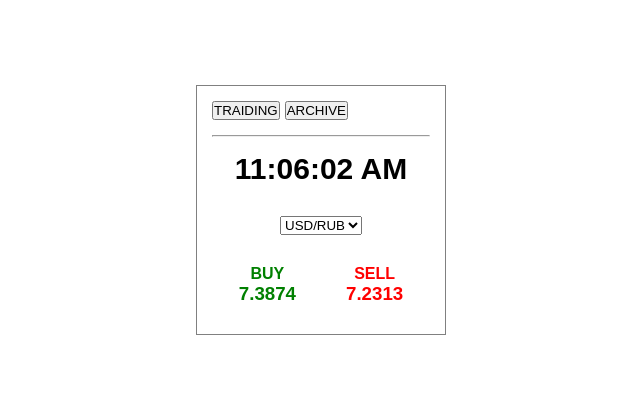
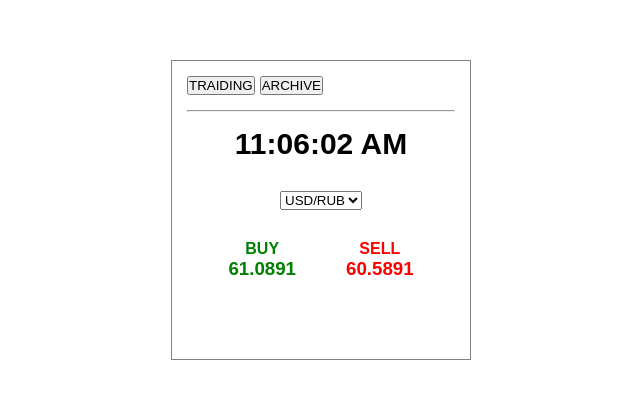
Before and after one commit to tacticSugar/ntpro_test, a React (Create React App) app: page / in a window 1280 px wide. Shown: the part 190-588 px from the top of the page, without its empty margins (319-959 px from the left). Built offline with nearby package versions, Linux system fonts and the light colour scheme.

Commit message:
add some types and coreected logic

```diff
--- a/src/App.scss
+++ b/src/App.scss
@@ -16,8 +16,8 @@
 }
 
 .container {
-  min-width: 250px;
-  min-height: 250px;
+  min-width: 300px;
+  min-height: 300px;
   padding: 15px;
 
   display: flex;
--- a/src/App.tsx
+++ b/src/App.tsx
@@ -3,25 +3,14 @@ import Traiding from './components/Traiding/Traiding'
 import Archive from './components/Archive/Archive'
 
 import './App.scss'
-
-const options = [
-  { label: 'USD/RUB', value: 'USD/RUB' },
-  { label: 'USD/CAD', value: 'USD/CAD' },
-  { label: 'EUR/CAD', value: 'EUR/CAD' },
-  { label: 'EUR/RUB', value: 'EUR/RUB' },
-]
+import { configuration } from './configuration'
+import { Modal } from './components/Modal/Modal'
 
 export default function App() {
   const [activeContent, setActiveContent] = useState('traiding')
-  const [price, setPrice] = useState((Math.random() * 10).toFixed(2))
   const [archiveList, setArchiveList] = useState([])
-  const [activePair, setActivePair] = useState('USD/RUB')
 
-  useEffect(() => {
-    setInterval(() => {
-      setPrice((Math.random() * 10).toFixed(4))
-    }, 5000)
-  }, [])
+  function addNewOrder() {}
 
   return (
     <div className="app">
@@ -32,13 +21,7 @@ export default function App() {
         </div>
         <hr />
         {activeContent === 'traiding' ? (
-          <Traiding
-            price={price}
-            options={options}
-            activePair={activePair}
-            setActivePair={setActivePair}
-            setArchiveList={setArchiveList}
-          />
+          <Traiding setArchiveList={setArchiveList} />
         ) : (
           <Archive archiveList={archiveList} />
         )}
--- a/src/components/Archive/Archive.tsx
+++ b/src/components/Archive/Archive.tsx
@@ -6,7 +6,7 @@ export default function Archive({ archiveList }) {
   return (
     <table className="table">
       <tr>
-        <th>Side</th>
+        <th>Order</th>
         <th>Price</th>
         <th>Instrument</th>
         <th>Volume</th>
@@ -15,11 +15,13 @@ export default function Archive({ archiveList }) {
       <tbody>
         {archiveList.map((el) => (
           <tr>
-            <td className={el.side === 'buy' ? 'green' : 'red'}>{el.side}</td>
+            <td className={el.side === 'buy' ? 'green' : 'red'}>
+              {el.side.toString().toUpperCase()}
+            </td>
             <td>{el.price}</td>
             <td>{el.instrument}</td>
             <td>{el.volume}</td>
-            <td>{dayjs(el.time).format('YYYY.M.D H:mm:s.sss')}</td>
+            <td>{dayjs(el.time).format('YYYY.MM.DD H:mm:s.sss')}</td>
           </tr>
         ))}
       </tbody>
--- /dev/null
+++ b/src/components/Input/Input.tsx
@@ -0,0 +1,21 @@
+import React from 'react'
+
+type InputProps = {
+  value: string
+  onChange: (value: string) => void
+}
+
+export default function Input(props: InputProps) {
+  function handleChange(e: React.ChangeEvent<HTMLInputElement>) {
+    props.onChange(e.target.value.replace(/[\D]/, ''))
+  }
+
+  return (
+    <div>
+      <label>
+        Volume
+        <input value={props.value} onChange={handleChange} />
+      </label>
+    </div>
+  )
+}
--- a/src/components/Price/Price.scss
+++ b/src/components/Price/Price.scss
@@ -1,7 +1,9 @@
 .green {
   color: green;
+  cursor: pointer;
 }
 
 .red {
   color: red;
+  cursor: pointer;
 }
--- a/src/components/Price/Price.tsx
+++ b/src/components/Price/Price.tsx
@@ -1,7 +1,23 @@
-import { useEffect, useState } from 'react'
 import './Price.scss'
 
-export default function Price({ type, price, setOrderValues, setIsOpen }) {
+export type OrderValues = {
+  type: 'buy' | 'sell'
+  price: number
+}
+
+type PriceProps = {
+  type: 'buy' | 'sell'
+  setOrderValues: (values: OrderValues) => void
+  setIsOpen: (value: boolean) => void
+  price: number
+}
+
+export default function Price({
+  type,
+  price,
+  setOrderValues,
+  setIsOpen,
+}: PriceProps) {
   const clickToPrice = () => {
     setOrderValues({ type, price })
     setIsOpen(true)
@@ -11,7 +27,7 @@ export default function Price({ type, price, setOrderValues, setIsOpen }) {
       className={`${type === 'buy' ? 'green' : 'red'}`}
       onClick={clickToPrice}
     >
-      <b>{type === 'buy' ? 'BUY' : 'SELL'}</b>
+      <b>{type.toUpperCase()}</b>
       <h3>{price}</h3>
     </div>
   )
--- a/src/components/Select/Select.tsx
+++ b/src/components/Select/Select.tsx
@@ -1,8 +1,8 @@
 export default function Select({ options, activePair, setActivePair }) {
   return (
     <select onChange={(e) => setActivePair(e.target.value)} value={activePair}>
-      {options.map((el) => (
-        <option value={el.value}>{el.label}</option>
+      {options.map((option) => (
+        <option value={option}>{option}</option>
       ))}
     </select>
   )
--- a/src/components/Traiding/Traiding.tsx
+++ b/src/components/Traiding/Traiding.tsx
@@ -6,24 +6,76 @@ import Clock from '../Clock/Clock'
 import { Modal } from '../Modal/Modal'
 import Price from '../Price/Price'
 import Select from '../Select/Select'
+import Input from '../Input/Input'
+import { configuration } from '../../configuration'
 
-export default function Traiding({
-  price,
-  activePair,
-  setArchiveList,
-  setActivePair,
-  options,
-}) {
+export type Order = {
+  side: 'buy' | 'sell'
+  price: number
+  instrument: keyof typeof configuration
+  volume: number
+  time: Date
+}
+
+type TraidingProps = {
+  addNewOrder: (order: Order) => void
+}
+
+const options = Object.keys(configuration) as Array<keyof typeof configuration>
+
+export default function Traiding(props: TraidingProps) {
+  const { addNewOrder } = props
+
+  const [activePair, setActivePair] = useState(options[0])
+
+  const { min, max } = configuration[activePair]
+
+  const [price, setPrice] = useState(randomIntFromInterval(min, max).toFixed(4))
+  const [volume, setVolume] = useState('')
   const [isOpen, setIsOpen] = useState(false)
   const [orderValues, setOrderValues] = useState({ type: '', price: '' })
-  const [volume, setVolume] = useState('')
+
+  function randomIntFromInterval(min: number, max: number) {
+    return Math.random() * (max - min + 1) + min
+  }
+
+  useEffect(() => {
+    const { min, max } = configuration[activePair]
+    const interval = setInterval(() => {
+      setPrice(randomIntFromInterval(min, max).toFixed(4))
+    }, 3000)
+    return () => clearInterval(interval)
+  }, [activePair])
+
+  function calculateSpread() {
+    return (parseFloat(price) - configuration[activePair].spread).toFixed(4)
+  }
+
+  function handleActivePair(activePair: keyof typeof configuration) {
+    const { min, max } = configuration[activePair]
+    setActivePair(activePair)
+    setPrice(randomIntFromInterval(min, max).toFixed(4))
+  }
+
+  function handleClickSubmitVolume() {
+    addNewOrder({
+      side: orderValues.type,
+      price: orderValues.price,
+      instrument: activePair,
+      volume,
+      time: Date.now(),
+    })
+    setIsOpen(false)
+    setVolume('')
+  }
+
   return (
     <div className="trading">
       <Clock />
       <Select
         options={options}
         activePair={activePair}
-        setActivePair={setActivePair}
+        setActivePair={handleActivePair}
       />
       <div className="prices">
         <Price
@@ -34,7 +86,7 @@ export default function Traiding({
         />
         <Price
           type="sell"
-          price={(price * (1 - Math.random() / 10)).toFixed(4)}
+          price={calculateSpread()}
           setIsOpen={setIsOpen}
           setOrderValues={setOrderValues}
         />
@@ -44,34 +96,10 @@ export default function Traiding({
           {orderValues.type} {orderValues.price}
         </b>
         <b>{activePair}</b>
-        <div>
-          <label htmlFor="volume">Volume</label>
-          <input
-            id="volume"
-            value={volume}
-            onChange={(e) => setVolume(e.target.value)}
-          />
-        </div>
+        <Input value={volume} onChange={setVolume} />
         <div className="modal__buttons">
           <button onClick={() => setIsOpen(false)}>Cancel</button>{' '}
-          <button
-            onClick={() => {
-              setArchiveList((prev) => [
-                ...prev,
-                {
-                  side: orderValues.type,
-                  price: orderValues.price,
-                  instrument: activePair,
-                  volume,
-                  time: Date.now(),
-                },
-              ])
-              setIsOpen(false)
-              setVolume('')
-            }}
-          >
-            OK
-          </button>
+          <button onClick={handleClickSubmitVolume}>OK</button>
         </div>
       </Modal>
     </div>
--- /dev/null
+++ b/src/configuration.tsx
@@ -0,0 +1,6 @@
+export const configuration = {
+  'USD/RUB': { min: 60, max: 61, spread: 0.5 },
+  'USD/BTC': { min: 16000, max: 17000, spread: 50 },
+  'EUR/RUB': { min: 64, max: 65, spread: 0.1 },
+  'LTC/BTC': { min: 0.04, max: 0.1, spread: 0.01 },
+} as const
```
